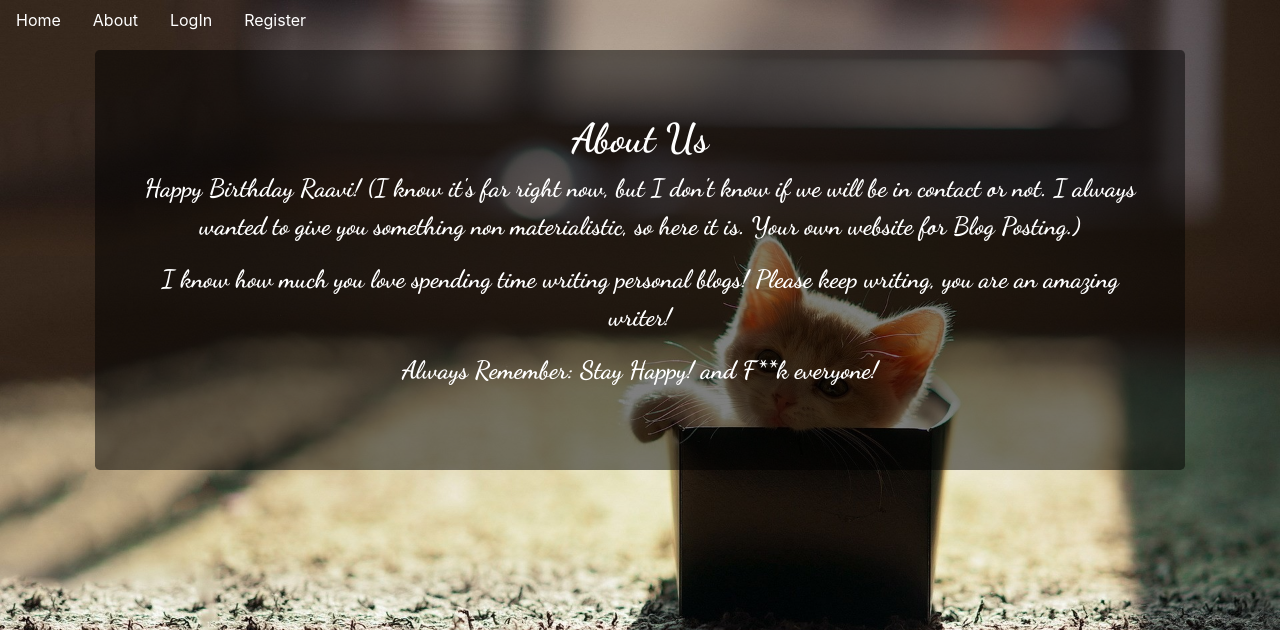
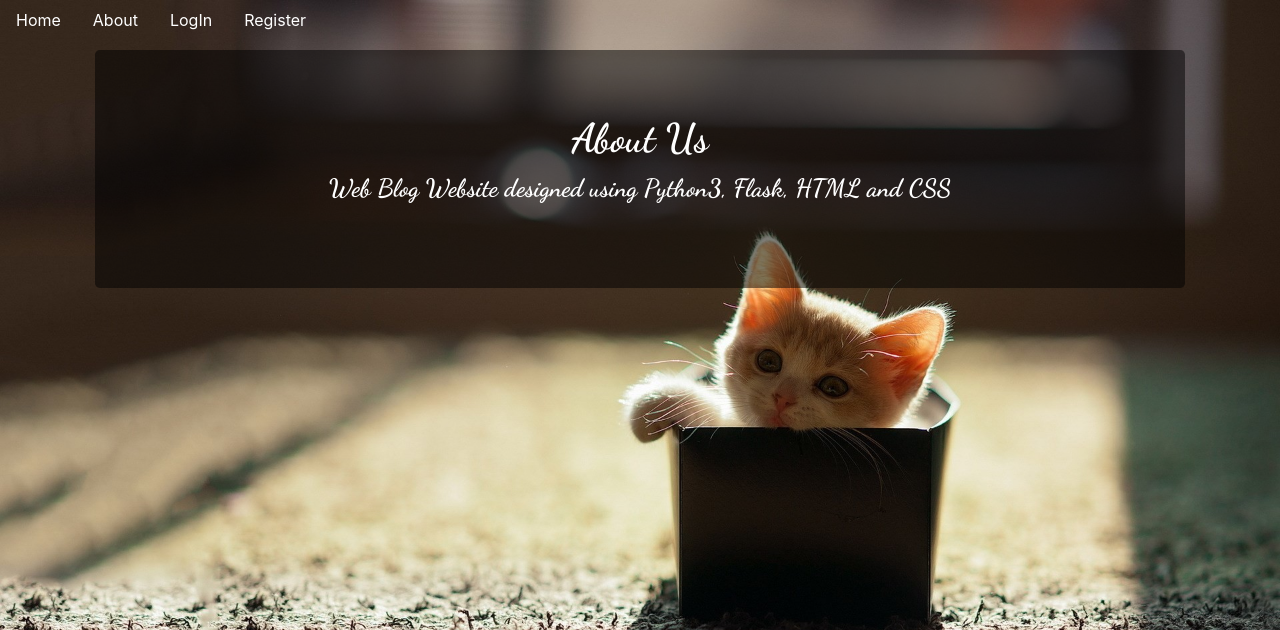
Before and after one commit to Baz07/Blog-Post-Website, a Flask app: page /info in a window 1280 px wide. Shown: the top 630 px of the page. Run offline with Flask 2, Linux system fonts and the light colour scheme; some libraries are stand-ins or nearby versions.

Commit message:
Update info.html

```diff
--- a/companyblog/templates/info.html
+++ b/companyblog/templates/info.html
@@ -23,9 +23,7 @@
     </style>
 <div class = "jumbotron" id ="about_ab">
     <h1>About Us</h1>
-    <p>Happy Birthday Raavi! (I know it's far right now, but I don't know if we will be in contact or not. I always wanted to give you something non materialistic, so here it is. Your own website for Blog Posting.)</p>
-    <p>I know how much you love spending time writing personal blogs! Please keep writing, you are an amazing writer!</p>
-    <p>Always Remember: Stay Happy! and F**k everyone!</p>
+    <p>Web Blog Website designed using Python3, Flask, HTML and CSS</p>
 
 </div>
 
```
